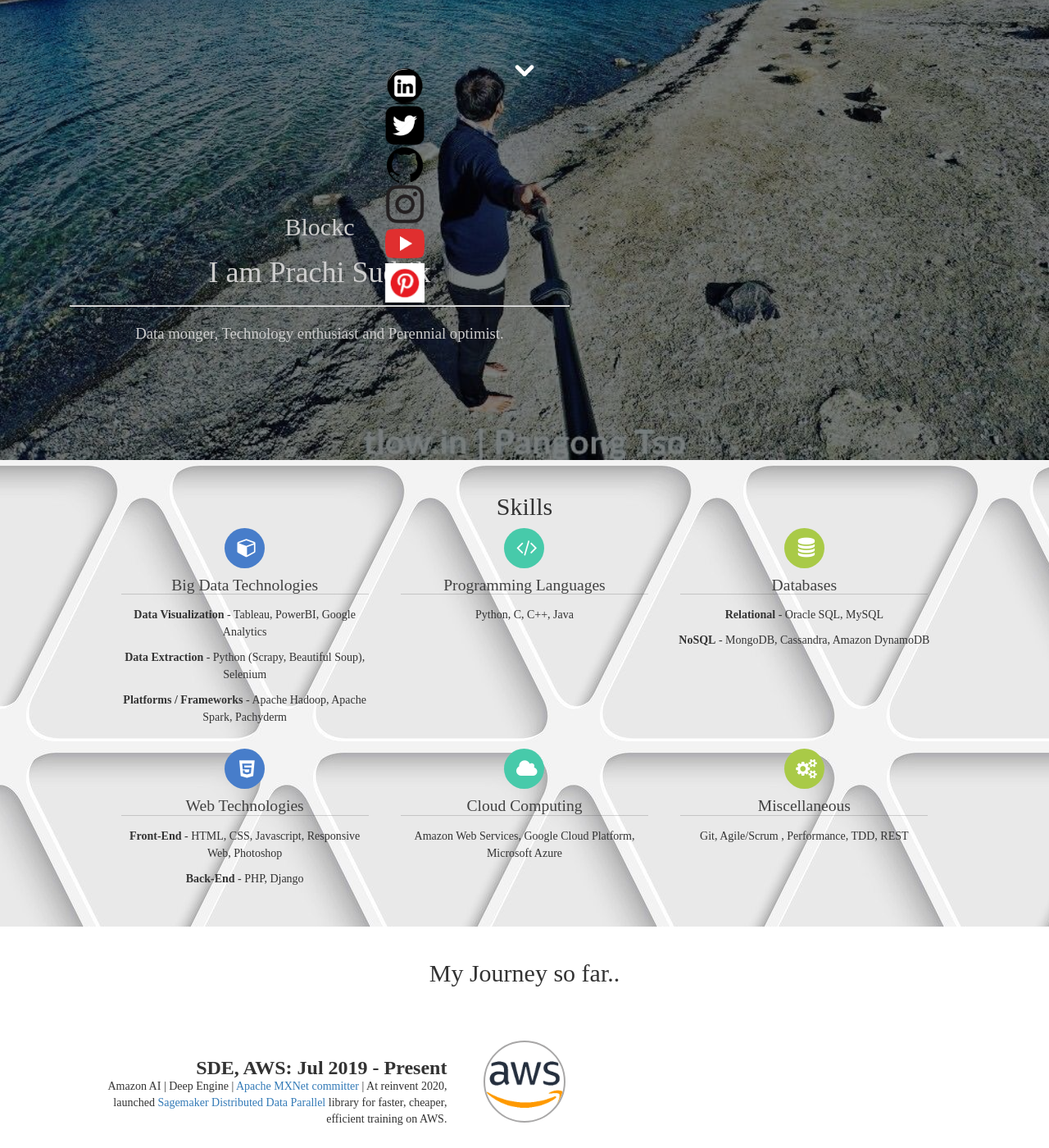
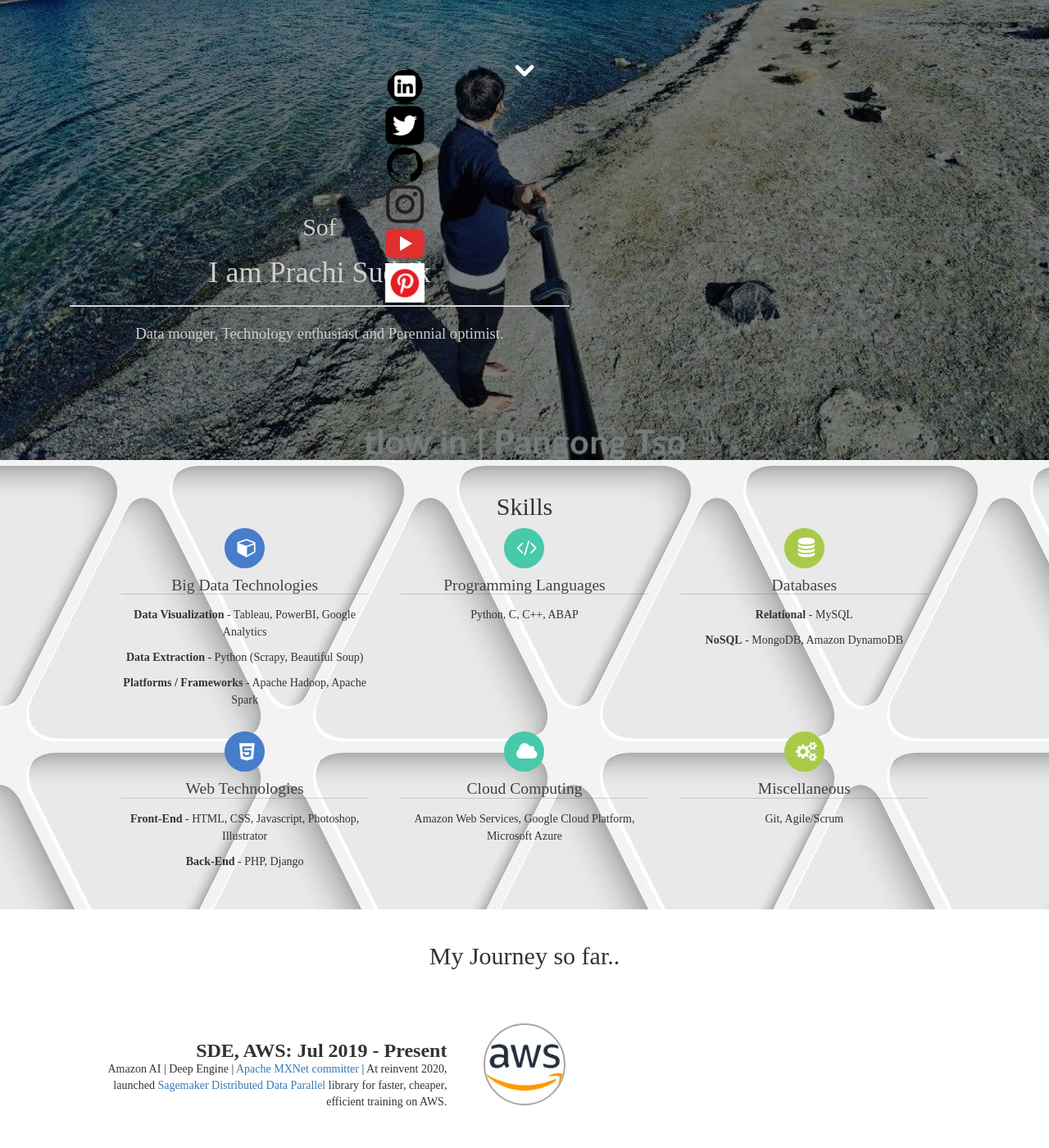
Before and after one commit to prachisudrik/prachisudrik.github.io, a Jekyll site: the page built from index.html, in a window 1280 px wide and 1400 px high, scrolled down 319 px. Shown: the whole window at 82% size. Built offline with Jekyll 4.4.1, drawn with Linux system fonts in a browser that asks for light colours; nearby versions of some CDN libraries; some web fonts are replaced; some of the changed text lies outside the part shown.

Commit message:
Changing index

```diff
--- a/index.html
+++ b/index.html
@@ -108,7 +108,7 @@ html_title: Prachi Sudrik
                               <a href="https://www.twitter.com/@prachi41024"><img alt="portfolio" src="images/twitter.png"  width="48"></a>
                            </div>
                            <div class="social  clearfix  animated bounceInDown">
-                              <a href=https://github.com/prachisudrik><img alt="portfolio" src="images/github.png"  width="48"></a>
+                              <a href="https://github.com/prachisudrik"><img alt="portfolio" src="images/github.png"  width="48"></a>
                            </div>
                            <div class="social  clearfix  animated bounceInDown">
                               <a href="https://www.instagram.com/prachisudrik/"><img alt="portfolio" src="images/insta.png"  width="48"></a>
@@ -139,10 +139,10 @@ html_title: Prachi Sudrik
             <strong>Data Visualization</strong> - Tableau, PowerBI, Google Analytics
           </p>
           <p>
-            <strong>Data Extraction</strong> - Python (Scrapy, Beautiful Soup), Selenium
+            <strong>Data Extraction</strong> - Python (Scrapy, Beautiful Soup)
           </p>
            <p>
-            <strong>Platforms / Frameworks</strong> - Apache Hadoop, Apache Spark, Pachyderm
+            <strong>Platforms / Frameworks</strong> - Apache Hadoop, Apache Spark
           </p>
         </div>
       </li>
@@ -153,7 +153,7 @@ html_title: Prachi Sudrik
         <h2>Programming Languages</h2>
         <div class="bullet-content">
           <p>
-            Python, C, C++, Java
+            Python, C, C++, ABAP
           </p>
         </div>
       </li>
@@ -164,12 +164,12 @@ html_title: Prachi Sudrik
         <h2>Databases</h2>
         <div class="bullet-content">
           <p>
-            <strong>Relational</strong> - Oracle SQL, MySQL
+            <strong>Relational</strong> - MySQL
 
           </p>
           <p>
 
-            <strong>NoSQL</strong> - MongoDB, Cassandra, Amazon DynamoDB
+            <strong>NoSQL</strong> - MongoDB, Amazon DynamoDB
           </p>
         </div>
       </li>
@@ -180,7 +180,7 @@ html_title: Prachi Sudrik
         <h2>Web Technologies</h2>
         <div class="bullet-content">
           <p>
-            <strong>Front-End</strong> - HTML, CSS, Javascript, Responsive Web, Photoshop
+            <strong>Front-End</strong> - HTML, CSS, Javascript, Photoshop, Illustrator
           </p>
           <p>
             <strong>Back-End</strong> - PHP, Django
@@ -205,7 +205,7 @@ html_title: Prachi Sudrik
         <h2>Miscellaneous</h2>
         <div class="bullet-content">
           <p>
-            Git, Agile/Scrum , Performance, TDD, REST
+            Git, Agile/Scrum
           </p>
         </div>
       </li>
@@ -279,48 +279,40 @@ html_title: Prachi Sudrik
 
       <div class="contact-left wow fadeInRight animated" data-wow-delay="0.4s">
         <ul class="clearfix">
-          <li><a href="http://www.twitter.com/chaibapat" target="_blank">
+          <li><a href="https://www.twitter.com/@prachi41024" target="_blank">
             <i class="fa fa-twitter"></i>
             <span>Twitter</span></a>
           </li>
-          <li><a href="http://www.facebook.com/chaibapchya" target="_blank">
-            <i class="fa fa-facebook"></i>
-            <span>Facebook</span>
-          </a>
-          </li>
-          <li><a href="https://github.com/chaibapchya" target="_blank">
+          <li><a href="https://github.com/prachisudrik" target="_blank">
             <i class="fa fa-github"></i>
             <span>GitHub</span></a>
           </li>
-          <li><a href="https://www.linkedin.com/in/chaibapchya" target="_blank">
+          <li><a href="https://www.linkedin.com/in/prachi-sudrik/" target="_blank">
             <i class="fa fa-linkedin"></i>
             <span>Linkedin</span></a></li>
-          <li><a href="https://stackoverflow.com/users/5157515/chaitanya-bapat?tab=profile" target="_blank">
-            <i class="fa fa-stack-overflow"></i>
-            <span>Stack Overflow</span></a>
-          </li>
-          <li><a href="mailto:chai.bapat@gmail.com" target="_blank">
+
+          <li><a href="mailto:prachi41024@gmail.com" target="_blank">
             <i class="fa fa-envelope"></i>
             <span>Mail</span></a>
           </li>
-          <li><a href="https://chaibapat.wordpress.com" target="_blank">
+<!--          <li><a href="https://chaibapat.wordpress.com" target="_blank">
             <i class="fa fa-wordpress"></i>
             <span>Wordpress</span></a>
           </li>
           <li><a href="https://chai-bapat.medium.com/" target="_blank">
             <i class="fa fa-medium"></i>
             <span>Medium</span></a>
-          </li>
-          <li><a href="https://www.instagram.com/chaibapat/" target="_blank">
+          </li>-->
+          <li><a href="https://www.instagram.com/prachisudrik/" target="_blank">
             <i class="fa fa-instagram"></i>
             <span>Instagram</span></a>
           </li>
-          <li><a href="https://snapchat.com/add/chaibaptya" target="_blank">
-            <i class="fa fa-snapchat"></i>
+          <li><a href="https://www.youtube.com/channel/UCVN_ju-xOFd02y2qFleFlvw" target="_blank">
+            <i class="fa fa-youtube"></i>
             <span>Snapchat</span></a>
           </li>
-          <li><a href="https://www.quora.com/profile/Chaitanya-Prakash-Bapat" target="_blank">
-            <i class="fa fa-quora"></i>
+          <li><a href="https://www.pinterest.com/prachi0087/" target="_blank">
+            <i class="fa fa-pinterest"></i>
             <span>Quora</span></a>
           </li>
 
```
Also changed, not shown: other parts of index.html (+2 -2 lines).
